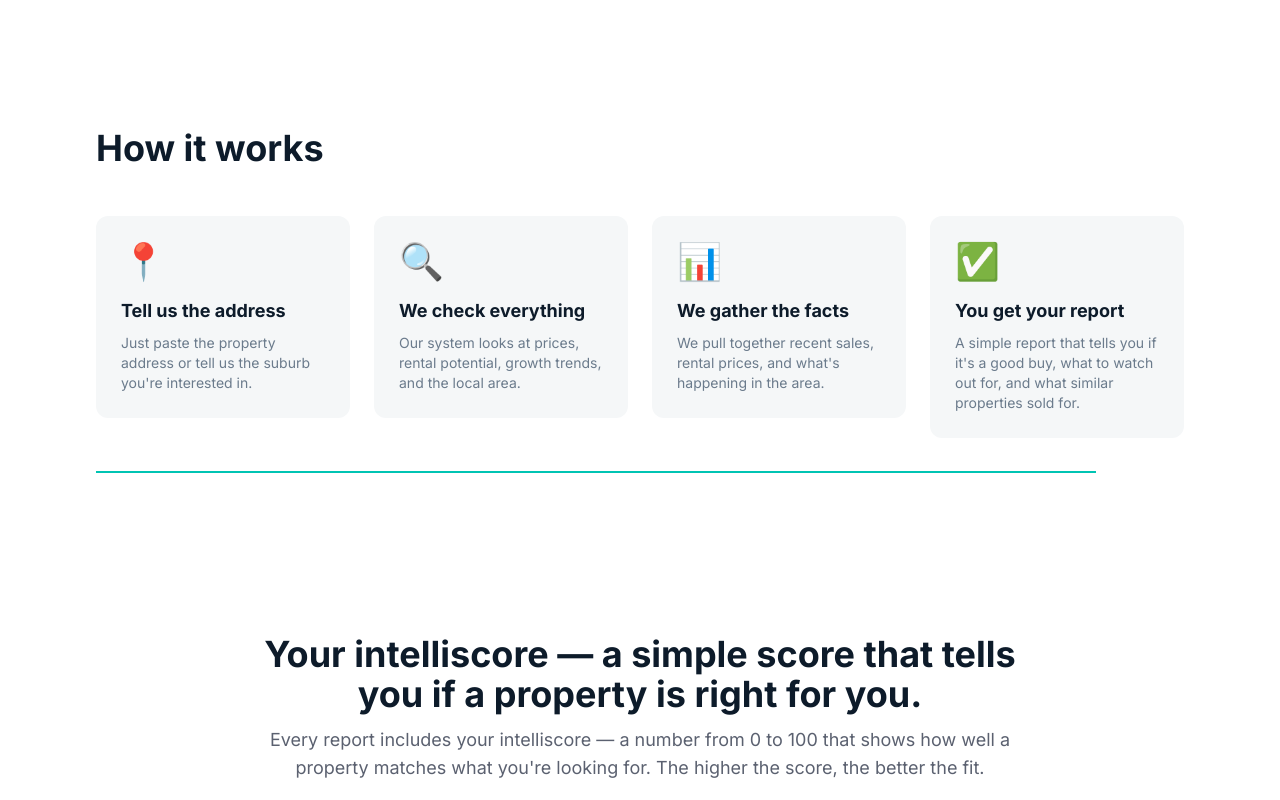
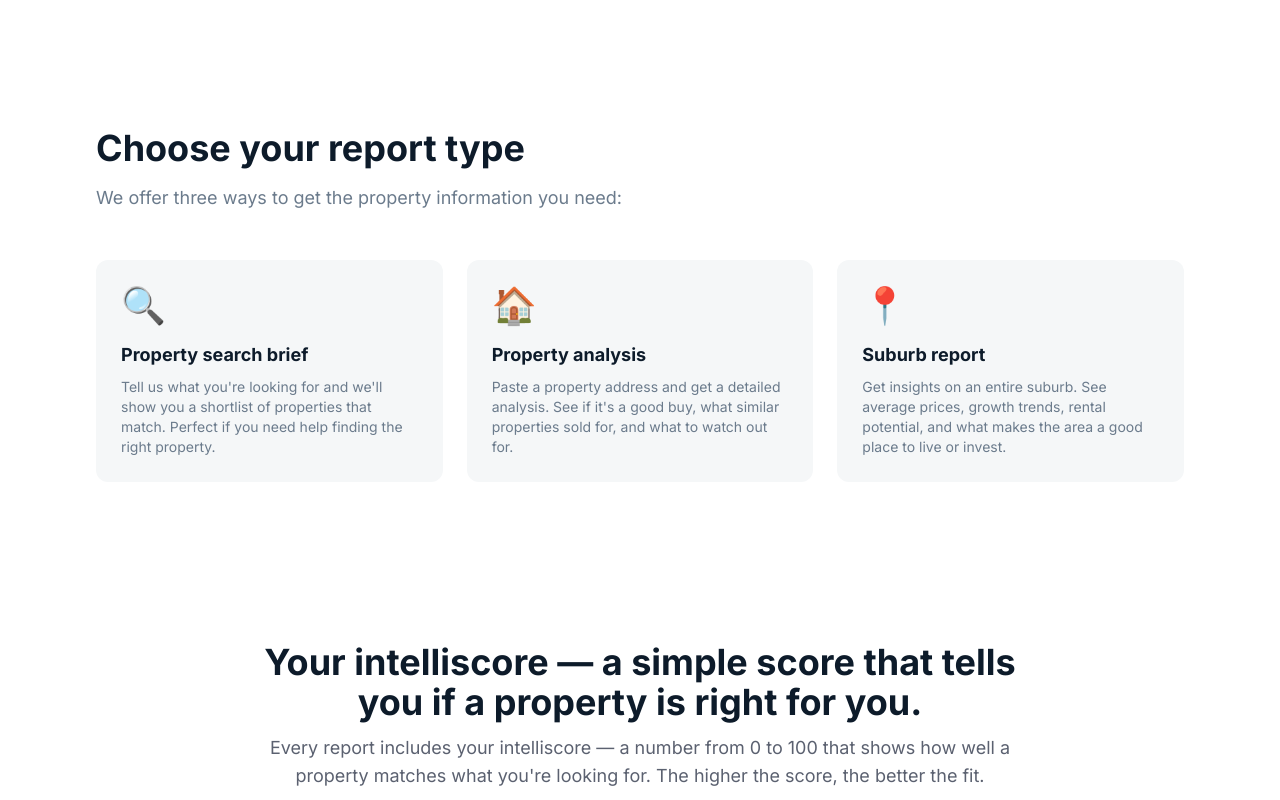
Before and after one commit to intelliprop/landing_2, a Next.js app: page / in a window 1280 px wide. Shown: the part 1180-1980 px from the top of the page. Built offline with nearby package versions, Linux system fonts and the light colour scheme.

Commit message:
azure push landing b2c simple words

```diff
--- a/components/sections/HowItWorks.tsx
+++ b/components/sections/HowItWorks.tsx
@@ -7,54 +7,33 @@ import Section from '@/components/Section';
 import SectionHeading from '@/components/ui/SectionHeading';
 import Card from '@/components/ui/Card';
 
-const icons = {
-  collect: '📍',
-  analyse: '🔍',
-  research: '📊',
-  report: '✅',
-};
-
 export default function HowItWorks() {
   return (
     <Section id="how-it-works">
-      <SectionHeading title={copy.howItWorks.title} className="mb-12" />
+      <div className="mb-12">
+        <SectionHeading title={copy.howItWorks.title} className="mb-4" />
+        {copy.howItWorks.subtitle && (
+          <p className="text-lg text-[var(--ip-muted)] max-w-3xl">{copy.howItWorks.subtitle}</p>
+        )}
+      </div>
 
       <motion.div
         initial="hidden"
         whileInView="visible"
         viewport={{ once: true, margin: '-100px' }}
         variants={staggerChildren}
-        className="grid md:grid-cols-2 lg:grid-cols-4 gap-6"
+        className="grid md:grid-cols-3 gap-6"
       >
-        {copy.howItWorks.steps.map((step, idx) => (
-          <motion.div key={step.id} variants={fadeInUp} transition={getTransition(0.4, idx * 0.1)}>
-            <Card>
-              <div className="text-4xl mb-4">{icons[step.id as keyof typeof icons]}</div>
-              <h3 className="font-bold text-lg mb-2">{step.title}</h3>
-              <p className="text-sm text-[var(--ip-muted)]">{step.description}</p>
+        {copy.howItWorks.reportTypes.map((reportType, idx) => (
+          <motion.div key={reportType.id} variants={fadeInUp} transition={getTransition(0.4, idx * 0.1)}>
+            <Card className="h-full">
+              <div className="text-4xl mb-4">{reportType.icon}</div>
+              <h3 className="font-bold text-lg mb-2">{reportType.title}</h3>
+              <p className="text-sm text-[var(--ip-muted)]">{reportType.description}</p>
             </Card>
           </motion.div>
         ))}
       </motion.div>
-
-      {/* Animated connector line (simplified) */}
-      <div className="hidden lg:block mt-8">
-        <svg className="w-full h-1" aria-hidden="true">
-          <motion.line
-            x1="0%"
-            y1="50%"
-            x2="100%"
-            y2="50%"
-            stroke="var(--ip-teal)"
-            strokeWidth="2"
-            strokeDasharray="1000"
-            initial={{ strokeDashoffset: 1000 }}
-            whileInView={{ strokeDashoffset: 0 }}
-            viewport={{ once: true }}
-            transition={{ duration: 1.5, ease: 'easeInOut' }}
-          />
-        </svg>
-      </div>
     </Section>
   );
 }
--- a/lib/copy.ts
+++ b/lib/copy.ts
@@ -21,27 +21,26 @@ export const copy = {
     emphasized: ['simple', 'clear', 'stress-free'],
   },
   howItWorks: {
-    title: 'How it works',
-    steps: [
+    title: 'Choose your report type',
+    subtitle: 'We offer three ways to get the property information you need:',
+    reportTypes: [
       {
-        id: 'collect',
-        title: 'Tell us the address',
-        description: 'Just paste the property address or tell us the suburb you\'re interested in.',
+        id: 'brief',
+        title: 'Property search brief',
+        description: 'Tell us what you\'re looking for and we\'ll show you a shortlist of properties that match. Perfect if you need help finding the right property.',
+        icon: '🔍',
       },
       {
-        id: 'analyse',
-        title: 'We check everything',
-        description: 'Our system looks at prices, rental potential, growth trends, and the local area.',
+        id: 'property',
+        title: 'Property analysis',
+        description: 'Paste a property address and get a detailed analysis. See if it\'s a good buy, what similar properties sold for, and what to watch out for.',
+        icon: '🏠',
       },
       {
-        id: 'research',
-        title: 'We gather the facts',
-        description: 'We pull together recent sales, rental prices, and what\'s happening in the area.',
-      },
-      {
-        id: 'report',
-        title: 'You get your report',
-        description: 'A simple report that tells you if it\'s a good buy, what to watch out for, and what similar properties sold for.',
+        id: 'suburb',
+        title: 'Suburb report',
+        description: 'Get insights on an entire suburb. See average prices, growth trends, rental potential, and what makes the area a good place to live or invest.',
+        icon: '📍',
       },
     ],
   },
@@ -97,7 +96,7 @@ export const copy = {
       cta: 'Book a demo',
     },
     trust: [
-      'used by top brokers at inovayt',
+      'trusted by property professionals',
       'reports ready in under 3 minutes',
       'real property data you can trust',
     ],
```
